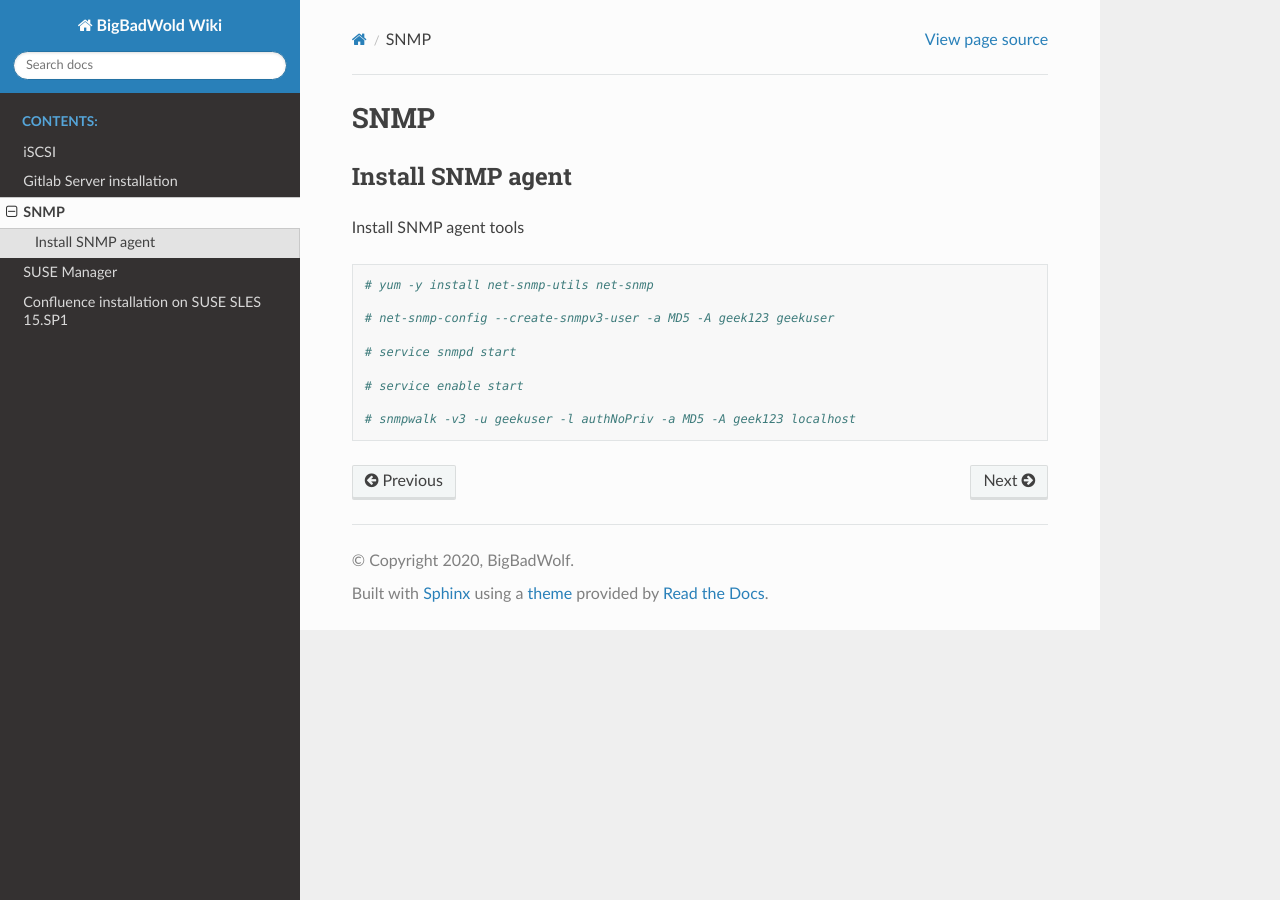
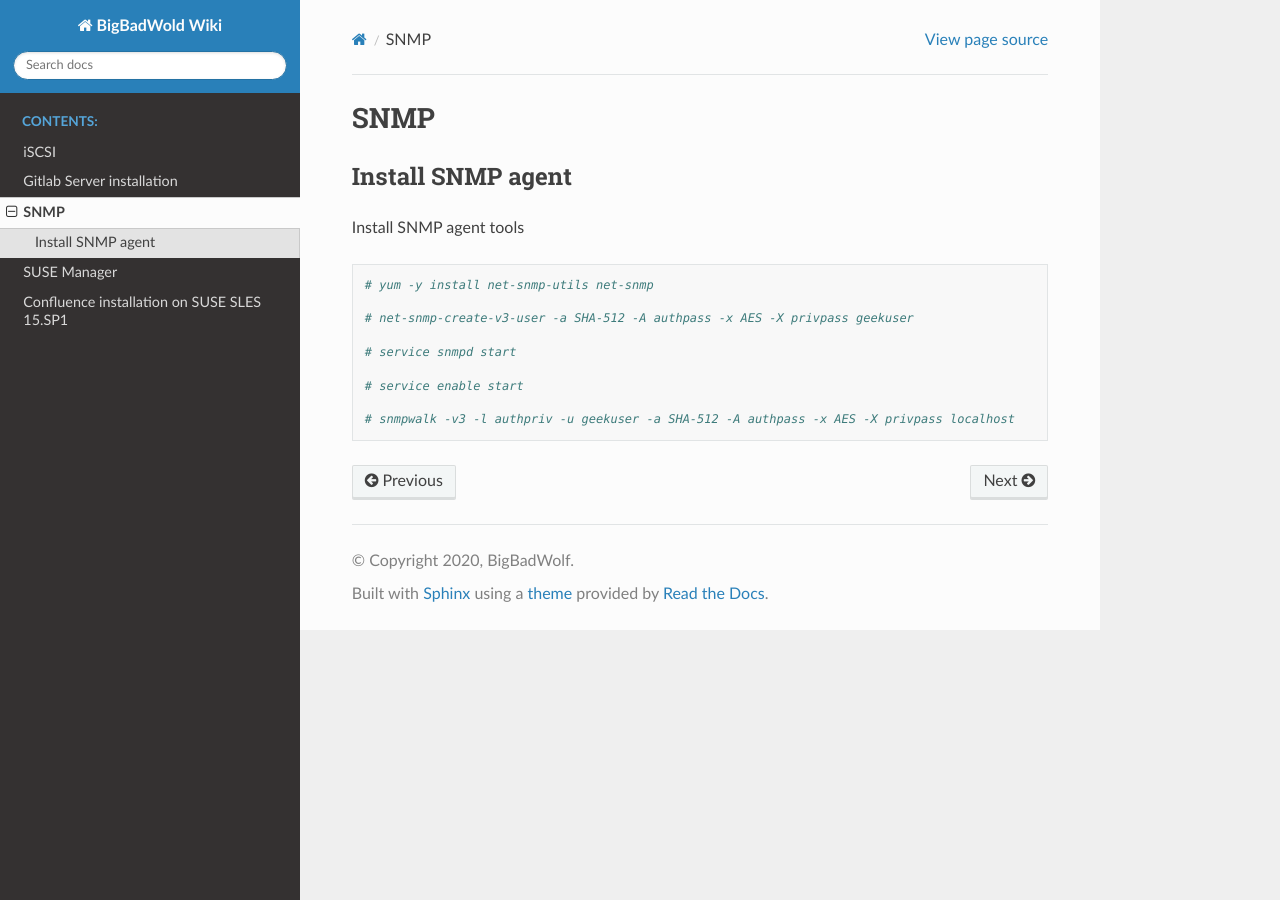
Before and after one commit to p3ll1n0r3/readthedocs, a Sphinx documentation site: the page built from docs/snmp.rst, in a window 1280 px wide. Built offline with Sphinx 7.4.7 and the Read the Docs theme 2.0.0, drawn with Linux system fonts in a browser that asks for light colours.

Commit message:
Update snmp.rst

```diff
--- a/docs/snmp.rst
+++ b/docs/snmp.rst
@@ -11,10 +11,10 @@
 
    # yum -y install net-snmp-utils net-snmp
 
-   # net-snmp-config --create-snmpv3-user -a MD5 -A geek123 geekuser
+   # net-snmp-create-v3-user -a SHA-512 -A authpass -x AES -X privpass geekuser
 
    # service snmpd start
 
    # service enable start
 
-   # snmpwalk -v3 -u geekuser -l authNoPriv -a MD5 -A geek123 localhost
+   # snmpwalk -v3 -l authpriv -u geekuser -a SHA-512 -A authpass -x AES -X privpass localhost
```
